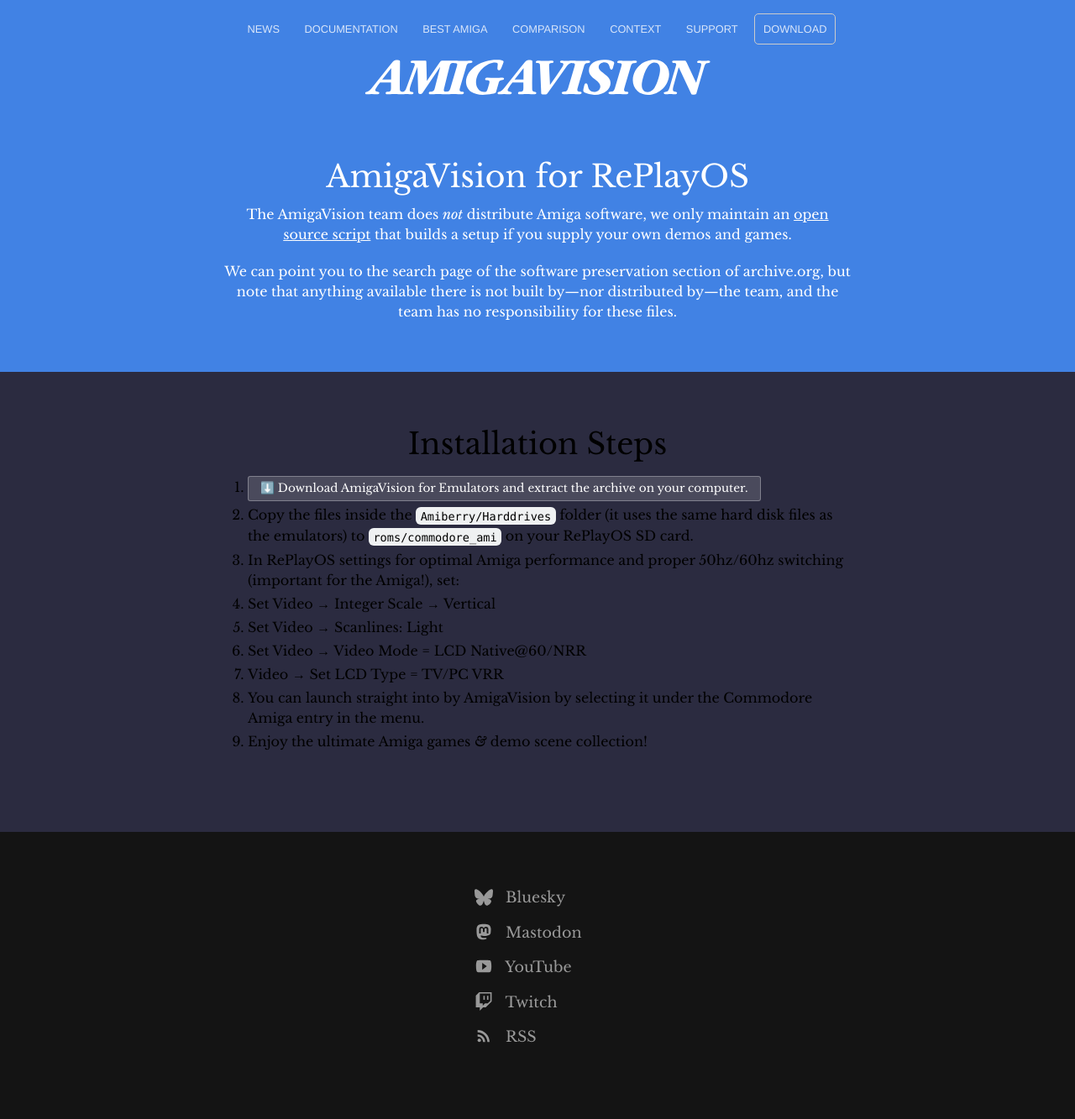
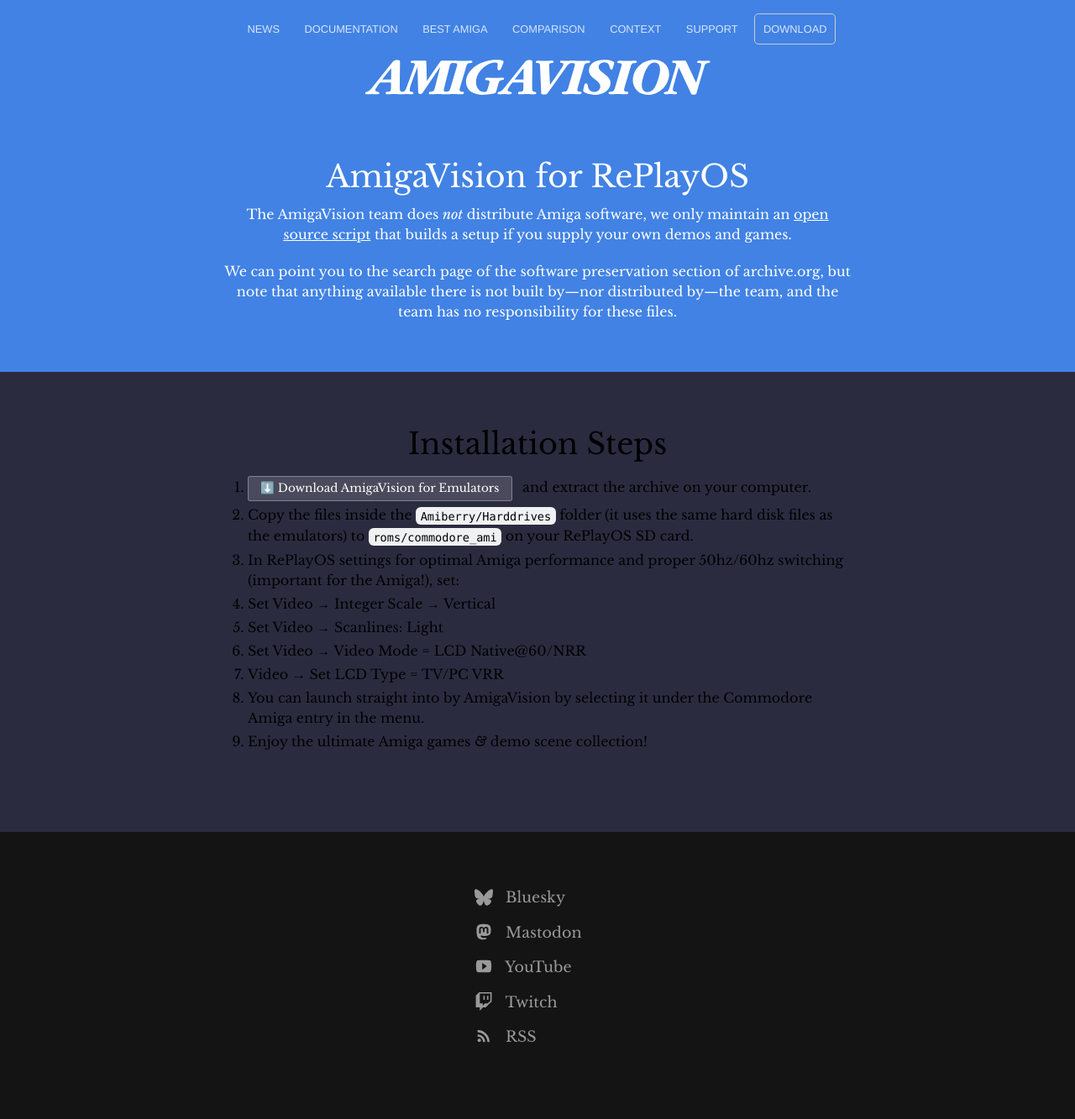
Before and after one commit to amigavision/amigavision.github.io, a Jekyll site: the page built from download/replay.html, in a window 1280 px wide. Shown: the whole page at 84% size. Built offline with Jekyll 4.4.1, drawn with Linux system fonts in a browser that asks for light colours.

Commit message:
Add missing end tags

```diff
--- a/download/replay.html
+++ b/download/replay.html
@@ -16,7 +16,7 @@
   <div class="text-container">
     <h2>Installation Steps</h2>
     <ol>
-      <li><div class="button alt"><a target="_blank" href="https://archive.org/details/software?query=amigavision+for+emulators">⬇️ Download AmigaVision for Emulators and extract the archive on your computer.</a>
+      <li><div class="button alt"><a target="_blank" href="https://archive.org/details/software?query=amigavision+for+emulators">⬇️ Download AmigaVision for Emulators</a></div> and extract the archive on your computer.
       <li>Copy the files inside the <code>Amiberry/Harddrives</code> folder (it uses the same hard disk files as the emulators) to <code>roms/commodore_ami</code> on your RePlayOS SD card.
       <li>In RePlayOS settings for optimal Amiga performance and proper 50hz/60hz switching (important for the Amiga!), set:
       <li>Set Video → Integer Scale → Vertical
```
